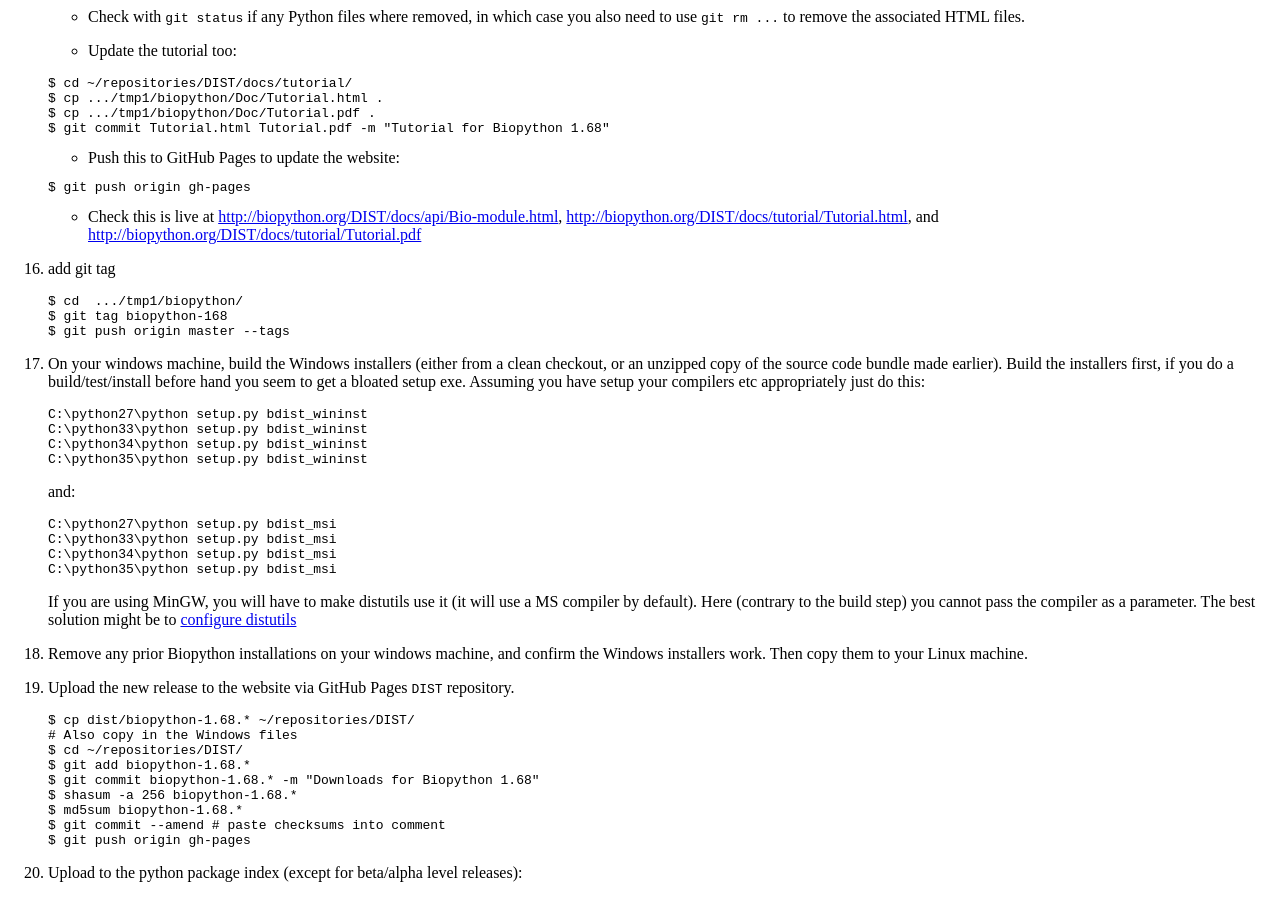
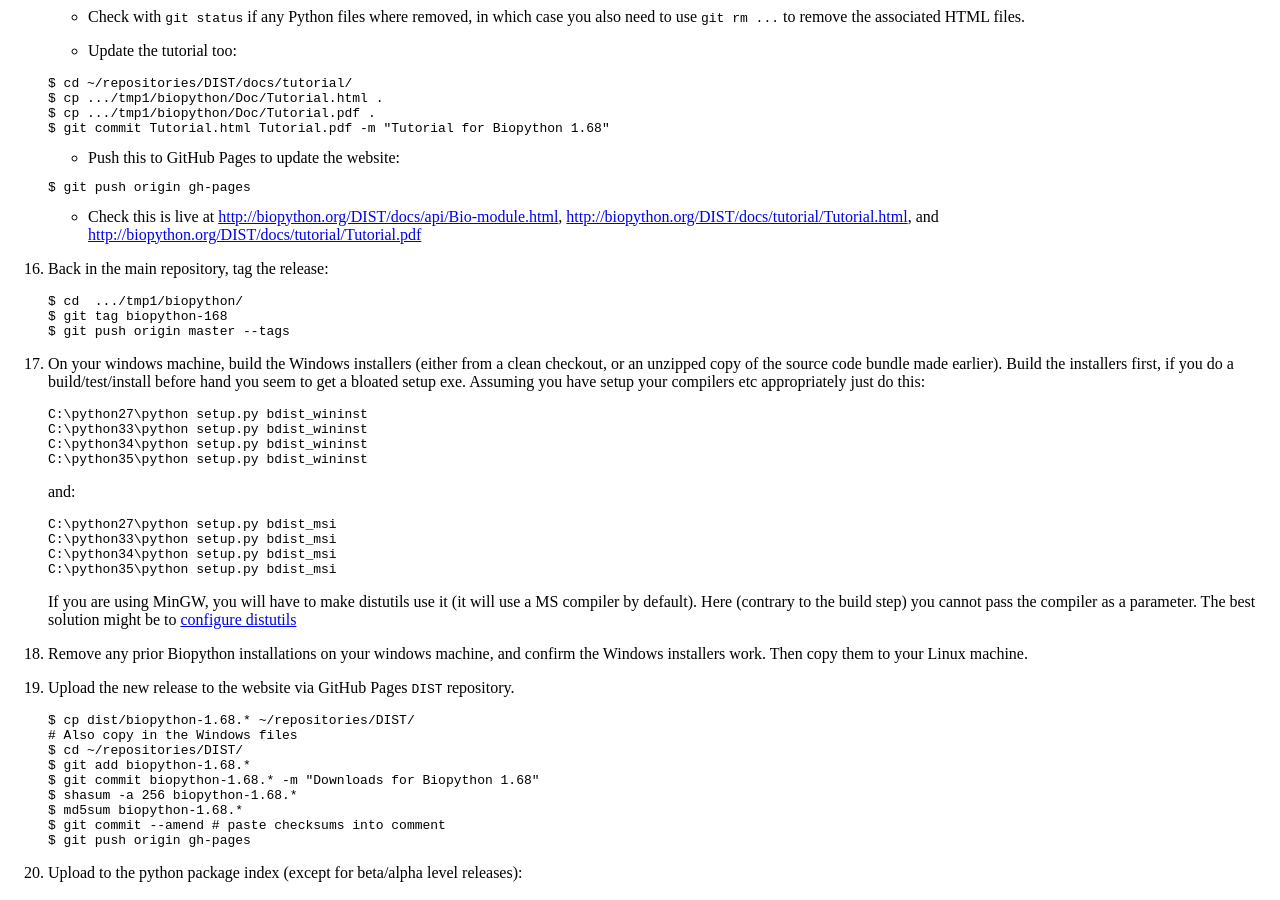
Before and after one commit to biopython/biopython.github.io, a Jekyll site: the page built from wiki/Building_a_release.md, in a window 1280 px wide and 900 px high, scrolled down 2409 px. Built offline with Jekyll 4.4.1, drawn with Linux system fonts in a browser that asks for light colours.

Commit message:
Clarify the git tag instruction

````diff
--- a/wiki/Building_a_release.md
+++ b/wiki/Building_a_release.md
@@ -213,7 +213,7 @@ needed to test and prepare the Windows installers.
       <http://biopython.org/DIST/docs/tutorial/Tutorial.html>, and
       <http://biopython.org/DIST/docs/tutorial/Tutorial.pdf>
 
-16. add git tag
+16. Back in the main repository, tag the release:
 
     ``` bash
     $ cd  .../tmp1/biopython/
````
